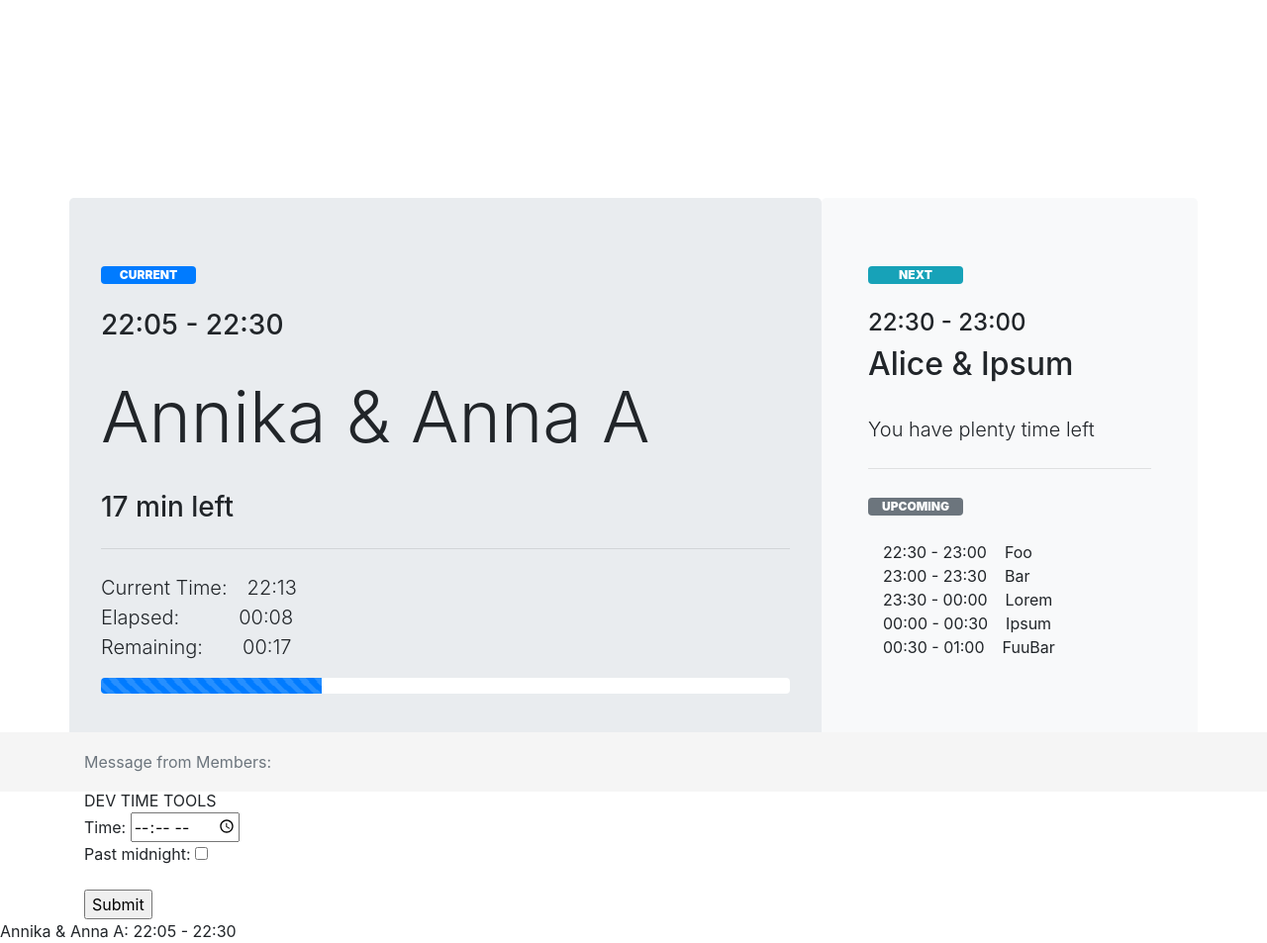
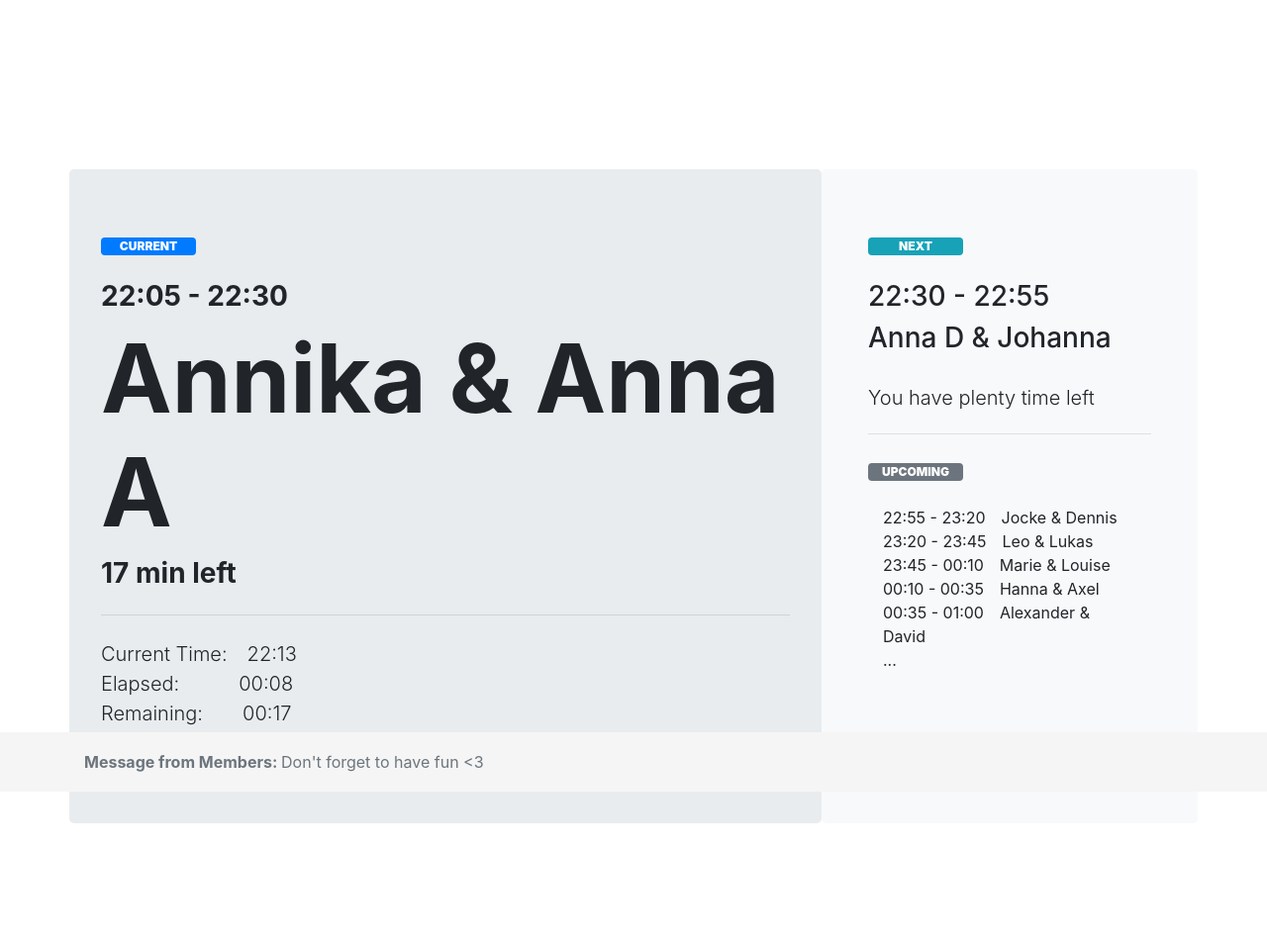
Before and after one commit to andrewisen/dj-names, a PHP site: page / in a window 1280 px wide. Shown: the whole page at 99% size. After the commit the page ends 832 px from the top, so only its background shows below. Run offline with PHP 8.4, Linux system fonts and the light colour scheme; data that the repository does not hold is empty.

Commit message:
Add main features

```diff
--- a/app/index.php
+++ b/app/index.php
@@ -17,7 +17,7 @@
   <!-- CUSTOM -->
   <style>
   .footer {
-    position: absolute;
+    position: fixed;
     bottom: 0;
     width: 100%;
     height: 60px; /* Set the fixed height of the footer here */
@@ -32,7 +32,7 @@
     tab1 { padding-left: 1em; }
     tab2 { padding-left: 3em; }
     tab3 { padding-left: 2em; }
-    tab4 { padding-left: 16em; }
+    tab4 { padding-left: 1em; }
     tab5 { padding-left: 20em; }
     tab6 { padding-left: 24em; }
     tab7 { padding-left: 28em; }
@@ -49,22 +49,22 @@
     @-webkit-keyframes argh-my-eyes {
     0%   { background-color: #fff; }
     49% { background-color: #fff; }
-    50% { background-color: #000; }
-    99% { background-color: #000; }
+    50% { background-color: #dc3545; }
+    99% { background-color: #dc3545; }
     100% { background-color: #fff; }
     }
     @-moz-keyframes argh-my-eyes {
     0%   { background-color: #fff; }
     49% { background-color: #fff; }
-    50% { background-color: #000; }
-    99% { background-color: #000; }
+    50% { background-color: #dc3545; }
+    99% { background-color: #dc3545; }
     100% { background-color: #fff; }
     }
     @keyframes argh-my-eyes {
     0%   { background-color: #fff; }
     49% { background-color: #fff; }
-    50% { background-color: #000; }
-    99% { background-color: #000; }
+    50% { background-color: #dc3545; }
+    99% { background-color: #dc3545; }
     100% { background-color: #fff; }
     }
     .warning {
@@ -72,81 +72,133 @@
       -moz-animation:    argh-my-eyes 1s infinite;
       animation:         argh-my-eyes 1s infinite;
     }
+    h1 {
+      font-weight: bold;
+      font-size: 1.75rem;
+    }
+    h2 {
+      font-weight: bold;
+      font-size: 6rem;
+    }
+    h3 {
+      font-weight: bold;
+      font-size: 1.75rem;
+    }
 
-</style>
+    h4 {
+
+      font-size: 1.75rem;
+    }
+    h5 {
+
+      font-size: 1.75rem;
+    }
+    h6 {
+
+      font-size: 1.75rem;
+    }
+
   </style>
 </head>
 <body>
-  <div id="flash">
 
   <main role="main" class="container">
+    <!-- REMOVE SPACE, USE CSS -->
     <h1 class="mt-5">&nbsp;</h1>
     <h1 class="mt-5">&nbsp;</h1>
+    <!-- REMOVE SPACE, USE CSS -->
+
+
     <div class="row">
+
+      <!-- MAIN JUMBOTRON -->
       <div class="col-sm-8 jumbotron">
-      <div class="badge badge-primary text-wrap" style="width: 6rem;"><b>CURRENT</b></div><br><br>
-      <h3 class="display-6" id="timeSpanMain"></h3><br>
-      <h1 class="display-3" id="currentDJ"></h1><br>
+        <!-- UPPER PART -->
+        <div class="badge badge-primary text-wrap" style="width: 6rem;">
+            <b>CURRENT</b>
+        </div>
 
-      <h3 class="display-6" id="timeLeftMinutes"></h3>
+        <!-- REMOVE SPACE, USE CSS -->
+        <br><br>
+        <!-- REMOVE SPACE, USE CSS -->
+
+        <!--
+        See: https://getbootstrap.com/docs/4.0/content/typography/
+        -->
+
+
+        <h1 id="timeSpanMain">00:00 - 00:00</h1>
+        <h2 id="currentDJ">Current DJ Name</h1>
+        <h3 id="timeLeftMinutes">X min left</h1>
+
+
         <hr class="my-4">
+
+        <!-- LOWER PART -->
         <p class="lead">
-      Current Time:<tab1 id="currentTime"></tab1><br>
-      Elapsed:<tab2 id="elapsedTime"></tab2><br>
-      Remaining:<tab3 id="remainingTime"></tab3></ul><br>
+          Current Time:<tab1 id="currentTime">00:00</tab1><br>
+          Elapsed:<tab2 id="elapsedTime">00:00</tab2><br>
+          Remaining:<tab3 id="remainingTime">00:00</tab3></ul><br>
         </p>
         <div class="progress" id="progressBar">
         </div>
+      </div>
+
+      <!-- SECONDARY JUMBOTRON -->
+      <div class="col-sm-4 jumbotron bg-light">
+        <!-- UPPER PART -->
+        <div class="col">
+          <div class="badge badge-info text-wrap" style="width: 6rem;">
+            <b>NEXT</b>
+          </div>
+
+          <!-- REMOVE SPACE, USE CSS -->
+          <br><br>
+          <!-- REMOVE SPACE, USE CSS -->
 
 
+          <h4 id="timeSpanSecondary">00:00 - 00:00</h4>
+          <h5 id="nextDJ">Next DJ Name</h5><br>
+          <h6 class="lead" id="motd"></h6>
+          </p>
 
-    </div>
-    <div class="col-sm-4 jumbotron bg-light">
-      <div class="col">
-        <div class="badge badge-info text-wrap" style="width: 6rem;"><b>NEXT</b></div><br><br>
-        <h4>22:30 - 23:00</h4>
-        <h2>Alice & Ipsum</h2><br>
-        <p class="lead" id="motd">
-        Get ready, your turn soon!
-        </p>
+          <!-- LOWER PART -->
           <hr class="my-4">
 
-      <div class="badge badge-secondary text-wrap" style="width: 6rem;"><b>UPCOMING</b></div><br><br>
-       <div class="col">
-        22:30 - 23:00&nbsp;&nbsp;&nbsp;&nbsp;Foo<br>
-        23:00 - 23:30&nbsp;&nbsp;&nbsp;&nbsp;Bar<br>
-        23:30 - 00:00&nbsp;&nbsp;&nbsp;&nbsp;Lorem<br>
-        00:00 - 00:30&nbsp;&nbsp;&nbsp;&nbsp;Ipsum<br>
-        00:30 - 01:00&nbsp;&nbsp;&nbsp;&nbsp;FuuBar<br>
+          <div class="badge badge-secondary text-wrap" style="width: 6rem;">
+            <b>UPCOMING</b>
           </div>
 
+          <!-- REMOVE SPACE, USE CSS -->
+          <br><br>
+          <!-- REMOVE SPACE, USE CSS -->
 
+          <div class="col" id="upcomingDJs"></div>
         </div>
       </div>
     </div>
-
- DEV TIME TOOLS
-<form>
-  Time: <input type="time" name="devBTN"><br>
-  Past midnight: <input type="checkbox" name="midnightDev"><br>
-  <br><input type="submit">
-</form>
-
-
-
-
   </main>
 
 <footer class="footer">
   <div class="container">
-    <span class="text-muted">Message from Members:</span>
+    <span class="text-muted"><b>Message from Members: </b>Don't forget to have fun <3</span>
   </div>
 </footer>
 
+<!-- DEV -->
+
+<!--
+DEV TIME TOOLS
+<form>
+  Time: <input type="time" name="time"><br>
+  Past midnight: <input type="checkbox" name="midnight"><br>
+  <br><input type="submit">
+</form>
+-->
+
+<!-- DEV -->
+
 <?php
-
-
-
 function echoTimes($currentTime,$currentTimeId){
   /**
   * Echo current, elapsed, and remaining time.
@@ -161,18 +213,19 @@ function echoTimes($currentTime,$currentTimeId){
   </script>';
 }
 
-function echoProgress($timeElapse,$timeTotal){
+function echoProgress($timeElapse,$timeTotal,$echoMOTD){
   /**
   * Echo current process (based on time elapsed.
   */
-
   $progressPercentage = round(100*intval($timeElapse)/intval($timeTotal));
 
   if ($progressPercentage == 0.0) {
     $progressPercentage = 0;
   }
 
-
+  if ($progressPercentage < 0) {
+    $progressPercentage = $progressPercentage * -1;
+  }
 
   //DEV
   // $progressPercentage = 70;
@@ -188,18 +241,19 @@ function echoProgress($timeElapse,$timeTotal){
     $progressClass = "bg-danger progress-bar-striped progress-bar-animated";
     $motd = "Go upstaris and get ready for your turn!";
   } elseif (("90" < $progressPercentage) && ($progressPercentage <= "100")){
-    $progressClass = "bg-danger ";
+    $progressClass = "bg-danger";
+    $progressClass = "warning";
     $motd = "You're time begins now!";
-    echo '<script> var element = document.getElementById("flash");element.classList.toggle("warning");</script>';
+    //echo '<script> var element = document.getElementById("flash");element.classList.toggle("warning");</script>';
   }
 
   $progressBar = '<div class=\"progress-bar ' . $progressClass . '\" role=\"progressbar\" style=\"width: ' . $progressPercentage . '%\" aria-valuenow=\"' . $progressPercentage . '\" aria-valuemin=\"0\" aria-valuemax=\"100\"></div>';
 
   echo '<script>document.getElementById("progressBar").innerHTML = "' . $progressBar . '" ;</script>';
+  if ($echoMOTD==true){
     echo '<script>document.getElementById("motd").innerHTML = "' . $motd . '" ;</script>';
   }
-
-
+}
 
 function getDJs(){
   /**
@@ -224,13 +278,16 @@ function getDJs(){
 
   $djs = array();
   $filePath = "times.csv";
+  global $currentDate;
+  $currentDateORG = $currentDate;
+
 
   if (($handle = fopen($filePath, "r")) !== FALSE) {
     while (($data = fgetcsv($handle, 1000, ",")) !== FALSE) {
 
       // DEV
       //$currentDate = "2019-10-20";
-      global $currentDate;
+      $currentDate = $currentDateORG;
       $openingHour = "22";
       $closingHour = "03";
       // DEV
@@ -244,19 +301,20 @@ function getDJs(){
         continue;
       }
 
+      // Converts time to UNIX timestamps based on the current date
+      $start = strtotime($currentDate . " " . $data[1] . ":00");
+
+
       // Check if date is past midnight
       if ($currentStartHour < $closingHour){
         $currentDate = date('Y-m-d', strtotime($currentDate . ' + 1 days'));
+      } elseif ($currentEndHour < $closingHour){
+        $currentDate = date('Y-m-d', strtotime($currentDate . ' + 1 days'));
       }
 
+
       // Converts time to UNIX timestamps based on the current date
-      $start = strtotime($currentDate . " " . $data[1] . ":00");
 
-      // === DEV ===
-      // NEED A CHECK IF END TIME IS PAST MIDNIGHT
-      if ($currentEndHour < $closingHour){
-        $currentDate = date('Y-m-d', strtotime($currentDate . ' + 1 days'));
-      }
       $end = strtotime($currentDate . " " . $data[2] . ":00");
 
       // Each item is a different DJ
@@ -277,21 +335,41 @@ function getDJs(){
 
 }
 
-function getCurrentDJ($djs){
+function getActiveDJs($djs){
 
-  global $currentDate;
+  //global $currentDate;
   global $currentTime;
 
-  $djFound == false;
+  $djFound = false; // OLD
 
-  $djsRemain = array();
+  $currentDJ_bool = false;
+  $nextDJ_bool = false;
+  $upcomningDJ_bool = false;
+
+
+  $currentDJ = array();
+  $nextDJ = array();
+  $upcomningDJs = array();
+
   $currentTimeUnix = $currentTime->getTimestamp();
+  // $date->setTimezone(new DateTimeZone('Europe/Stockholm'));
+
+  // CURRENT TIME: 02:14
+  // 01:50-02:15Lisa & Gustaf
+  // 02:15-02:40: bajs och bajs
+
   foreach($djs as $dj) {
+
+    // CHECK DATE
+    //echo "WORLD CLOCK: ". $currentTime->format("Y-m-d")."<br>";
+    //echo "DJ CLOCK:" . $dj["date"] ."<br>" ;
+
+
     if ($dj["endTimeUnix"]<$currentTimeUnix){
       continue;
     }
 
-    // WRONG
+    // WRONG - Should be ok now???
     /*
     if ($dj["endTimeUnix"]<$currentTimeUnix){
       continue;
@@ -300,10 +378,11 @@ function getCurrentDJ($djs){
     // WRONG
 
 
-    if ($djFound == false){
+    if ($currentDJ_bool == false){
+      $currentDJ_bool = true;
+
       $timeElapse =  intval($currentTimeUnix) - intval($dj["startTimeUnix"]);
       $timeRemain = intval($dj["endTimeUnix"]) - intval($currentTimeUnix);
-
 
       $timeRemainMinutes = new DateTime();
       $timeRemainMinutes->setTimestamp($timeRemain);
@@ -313,20 +392,31 @@ function getCurrentDJ($djs){
       }
 
       $timeTotal = $timeElapse + $timeRemain;
-      echo $dj["name"] . ": ".$dj["startTime"] . " - " . $dj["endTime"] . '<br>';
 
-      $djFound = true;
+      // echo $dj["name"] . ": ".$dj["startTime"] . " - " . $dj["endTime"] . '<br>';
+
+
       $dj["timeElapse"] = $timeElapse;
       $dj["timeRemain"] = $timeRemain;
       $dj["timeRemainMinutes"] = $timeRemainMinutes;
       $dj["timeTotal"] = $timeTotal;
 
-      return $dj;
+      $currentDJ = $dj;
 
+    } elseif ($nextDJ_bool == false){
+      $nextDJ_bool = true;
+      $nextDJ = $dj;
     } else {
-        array_push($djsRemain,$dj);
+      array_push($upcomningDJs,$dj);
     }
   }
+  $activeDjs =  array(
+          "currentDJ" => $currentDJ,
+          "nextDJ" => $nextDJ,
+          "upcomingDJs" => $upcomningDJs,
+        );
+  return $activeDjs;
+
 }
 
 function formatUnixInteger($unixTime){
@@ -355,9 +445,22 @@ function main($currentTime){
   * @param object $currentTime
   */
 
+  $djs = getDJs();
+  $activeDJs = getActiveDJs($djs);
+  $currentDJ = $activeDJs["currentDJ"];
+  $nextDJ = $activeDJs["nextDJ"];
+  $upcomingDJs = $activeDJs["upcomingDJs"];
 
-  $djs = getDJs();
-  $currentDJ = getCurrentDJ($djs);
+  if ($nextDJ["name"]==null){
+    $nextDJ["name"] = "";
+    $echoMOTD=false;
+  } else {
+    echoTimeSpan($nextDJ["startTime"],$nextDJ["endTime"],"timeSpanSecondary");
+    $echoMOTD=true;
+  }
+
+
+
   $timeElapseUnix = $currentDJ["timeElapse"]; // INT
   $timeRemainUnix = $currentDJ["timeRemain"]; // INT
   $timeTotalUnix = $currentDJ["timeTotal"];
@@ -372,33 +475,54 @@ function main($currentTime){
   echoTimeSpan($currentDJ["startTime"],$currentDJ["endTime"],"timeSpanMain");
 
 
-  echoProgress($timeElapseUnix,$timeTotalUnix);
+  echoProgress($timeElapseUnix,$timeTotalUnix,$echoMOTD);
 
 
   echo '<script>document.getElementById("timeLeftMinutes").innerHTML = "' . $currentDJ["timeRemainMinutes"] . ' min left" ;</script>';
 
   echo '<script>document.getElementById("currentDJ").innerHTML = "' . $currentDJ["name"] . '" ;</script>';
+  echo '<script>document.getElementById("nextDJ").innerHTML = "' . $nextDJ["name"] . '" ;</script>';
 
+  $text = "";
+  $i=0;
+  $displayLimit = "5";
+  foreach($upcomingDJs as $dj){
+    if ($i<$displayLimit){
+        $text = $text . $dj["startTime"] . " - " . $dj["endTime"] . "<tab4>" . $dj["name"] . "</tab4><br>";
+        $i++;
+    } else {
+      $text = $text . "...";
+      break;
+    }
 
+  }
+
+  echo '<script>document.getElementById("upcomingDJs").innerHTML = "' . $text . '" ;</script>';
 }
 
 
 
-$currentDate = "2019-10-20";
+$currentDate = "2019-10-21";
 
 if(!empty($_GET)){
-  $devTime = $_GET["devBTN"];
+  $devTime = $_GET["time"];
 
-  if ($_GET['midnightDev'] == 'on'){
+  if ($_GET['midnight'] == 'on'){
     $nextDay = date('Y-m-d', strtotime($currentDate . ' + 1 days'));
-    echo "MIDNIGHT";
-    $currentTime = new DateTime($currentDate . $_GET["devBTN"].":00");
+    echo "MIDNIGHT" . "<br>";
+    $currentTime = new DateTime($nextDay . $_GET["time"].":00");
   } else {
-    $currentTime = new DateTime($currentDate . $_GET["devBTN"].":00");
+    $currentTime = new DateTime($currentDate . $_GET["time"].":00");
   }
 } else {
   $currentTime = new DateTime($currentDate . "22:13:00");
 }
+
+/*
+echo "<br>";
+echo "CURRENT TIME: ".$currentTime->format("H:i"). "<br>";
+echo "CURRENT DATE: ".$currentTime->format("Y-m-d"). "<br>";
+*/
 
 main($currentTime);
 /*
@@ -454,6 +578,8 @@ if (($handle = fopen("times.csv", "r")) !== FALSE) {
   }
   fclose($handle);
 }
+
+
 
 
 
```
Lines whose indentation alone changed are shown as unchanged.
